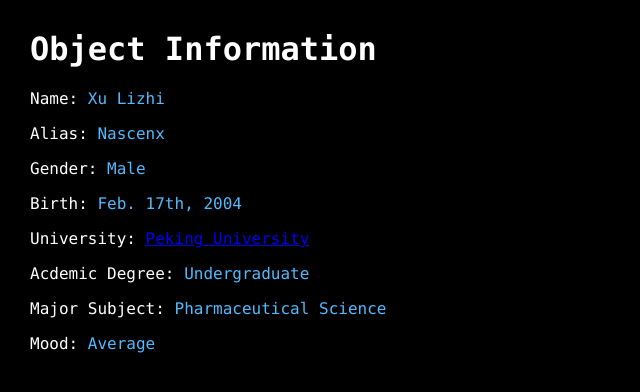
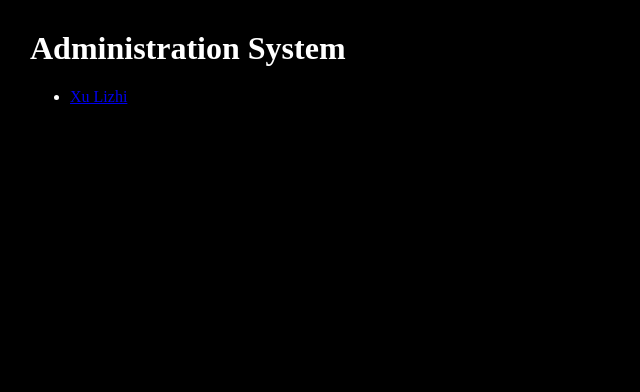
Before and after one commit to commmmmon/nascenx.github.io, a plain HTML site: page index.html in a window 1280 px wide. Shown: the whole page, without its empty margins (0-640 px from the left). Drawn offline with Linux system fonts and the light colour scheme.

Commit message:
Update index.html

```diff
--- a/index.html
+++ b/index.html
@@ -7,20 +7,10 @@
 	</head>
 
 	<body>
-		<header id="header">
-
-		</header>
-		<div id="introduction">
-			<h1>Object Information</h1>
-			<p>Name: <span class="char">Xu Lizhi</span></p>
-			<p>Alias: <span class="char">Nascenx</span></p>
-			<p>Gender: <span class="char">Male</span></p>
-			<p>Birth: <span class="char">Feb. 17th, 2004</span></p>
-			<p>University: <span class="char"><a href="https://www.pku.edu.cn/">Peking University</a></span></p>
-			<p>Acdemic Degree: <span class="char">Undergraduate</span></p>
-			<p>Major Subject: <span class="char">Pharmaceutical Science</span></p>
-			<p>Mood: <span class="char">Average</span></p>
-		</div>
+		<h1>Administration System</h1>
+		<ul>
+			<li><a href="/information.html">Xu Lizhi</a></li>
+		</ul>
 	</body>
 
 </html>
```
